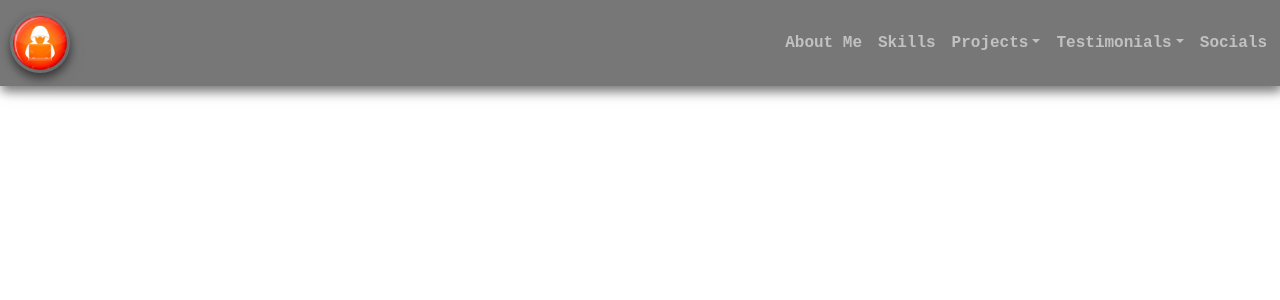
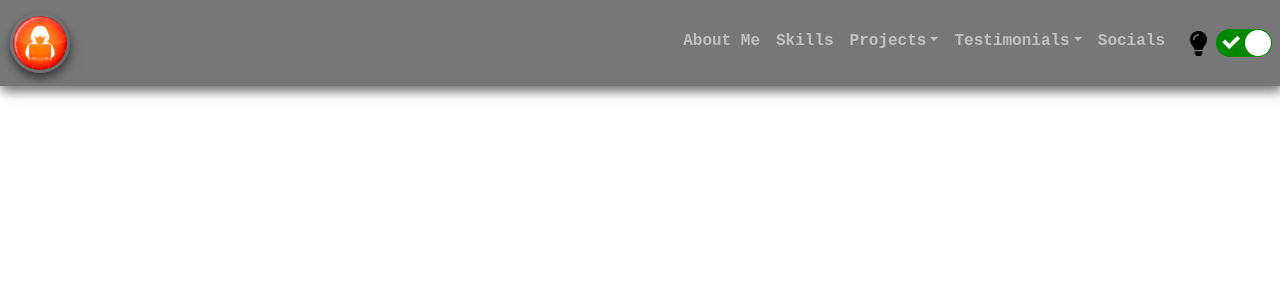
Before and after one commit to Donna-Sayos/portfolio, a React (Create React App) app: page / in a window 1280 px wide. Shown: the top 300 px of the page. Built offline with nearby package versions, Linux system fonts and the light colour scheme.

Commit message:
added a switch to toggle theme modes

```diff
--- a/src/App.js
+++ b/src/App.js
@@ -1,8 +1,10 @@
+import { useThemeContext } from "./provider/ThemeProvider";
 import NavBar from "./components/nav/NavBar";
 
 export default function App() {
+  const { theme } = useThemeContext();
   return (
-    <div className="App">
+    <div id={theme}>
       <NavBar />
     </div>
   );
--- a/src/components/nav/NavBar.js
+++ b/src/components/nav/NavBar.js
@@ -1,27 +1,31 @@
-// import { useState, useLayoutEffect } from "react";
+import { useState, useLayoutEffect } from "react";
 import { Navbar, Nav, NavDropdown } from "react-bootstrap";
 import { Link } from "react-router-dom";
+import { useThemeContext } from "../../provider/ThemeProvider";
+import ReactSwitch from "react-switch";
+import { FaLightbulb } from "react-icons/fa";
 import LOGO from "../assets/logo_.png";
 import "./nav.css";
 
 export default function NavBar() {
-  // const [variant, setVariant] = useState("light");
+  const [variant, setVariant] = useState("light");
+  const { theme, toggleTheme } = useThemeContext();
 
-  // useLayoutEffect(() => {
-  //   if (id === "dark") {
-  //     setVariant("dark");
-  //   } else {
-  //     setVariant("light");
-  //   }
-  // }, [])
+  useLayoutEffect(() => {
+    if (theme === "dark") {
+      setVariant("dark");
+    } else {
+      setVariant("light");
+    }
+  }, [theme]);
 
   return (
-    <div id="dark">
+    <div id={theme}>
       <Navbar
         className="nav"
         sticky="top"
         expand="sm"
-        variant="dark"
+        variant={variant}
         collapseOnSelect
       >
         <Navbar.Brand as={Link} to="/aboutMe">
@@ -34,7 +38,7 @@ export default function NavBar() {
           />
         </Navbar.Brand>
 
-        <Navbar.Toggle className="nav-icon"/>
+        <Navbar.Toggle className="nav-icon" />
         <Navbar.Collapse className="nav-links justify-content-end">
           <Nav>
             <Nav.Link className="a-link" as={Link} to="/aboutMe">
@@ -94,6 +98,22 @@ export default function NavBar() {
             <Nav.Link className="a-link" as={Link} to="/socials">
               Socials
             </Nav.Link>
+
+            <Nav.Link>
+              <div className="switch">
+                <label style={{ paddingLeft: "5px", paddingRight: "5px" }}>
+                  {theme === "light" ? (
+                    <FaLightbulb size={25} color="#fdfe02" />
+                  ) : (
+                    <FaLightbulb size={25} color="black" />
+                  )}
+                </label>
+                <ReactSwitch
+                  onChange={toggleTheme}
+                  checked={theme === "dark"}
+                />
+              </div>
+            </Nav.Link>
           </Nav>
         </Navbar.Collapse>
       </Navbar>
--- a/src/components/nav/nav.css
+++ b/src/components/nav/nav.css
@@ -1,5 +1,5 @@
 .nav-links {
-    padding: 5px;
+    padding-left: 50px;
 }
 
 .logo {
--- a/src/index.css
+++ b/src/index.css
@@ -1,8 +1,8 @@
 body {
   margin: 0;
-  font-family: -apple-system, BlinkMacSystemFont, 'Segoe UI', 'Roboto', 'Oxygen',
-    'Ubuntu', 'Cantarell', 'Fira Sans', 'Droid Sans', 'Helvetica Neue',
-    sans-serif;
+  text-align: center;
+  font-family: monospace;
+
   -webkit-font-smoothing: antialiased;
   -moz-osx-font-smoothing: grayscale;
 }
@@ -12,12 +12,8 @@ code {
     monospace;
 }
 
-.App {
-  text-align: center;
-  font-family: monospace;
-}
-
 .content {
+  margin-top: 50px;
   padding: 12px;
   height: 3000px;
 }
@@ -25,3 +21,10 @@ code {
 a {
   text-decoration: none;
 }
+
+.switch {
+  display: flex;
+  flex-direction: row;
+  justify-content: flex-end;
+  align-items: center;
+}
--- a/src/index.js
+++ b/src/index.js
@@ -3,12 +3,15 @@ import ReactDOM from "react-dom/client";
 import "./index.css";
 import App from "./App";
 import { BrowserRouter } from "react-router-dom";
+import ThemeProvider from "./provider/ThemeProvider";
 
 const root = ReactDOM.createRoot(document.getElementById("root"));
 root.render(
   <React.StrictMode>
-    <BrowserRouter>
-      <App />
-    </BrowserRouter>
+    <ThemeProvider>
+      <BrowserRouter>
+        <App />
+      </BrowserRouter>
+    </ThemeProvider>
   </React.StrictMode>
 );
--- a/src/provider/ThemeProvider.js
+++ b/src/provider/ThemeProvider.js
@@ -3,7 +3,7 @@ import { useState, createContext, useContext } from "react";
 const ThemeContext = createContext(undefined);
 
 export default function ThemeProvider({ children }) {
-  const [theme, setTheme] = useState("light");
+  const [theme, setTheme] = useState("dark");
 
   const toggleTheme = () => {
     setTheme(theme === "light" ? "dark" : "light");
```
Also changed, not shown: src/AppRoutes.js (+13 -4 lines).
